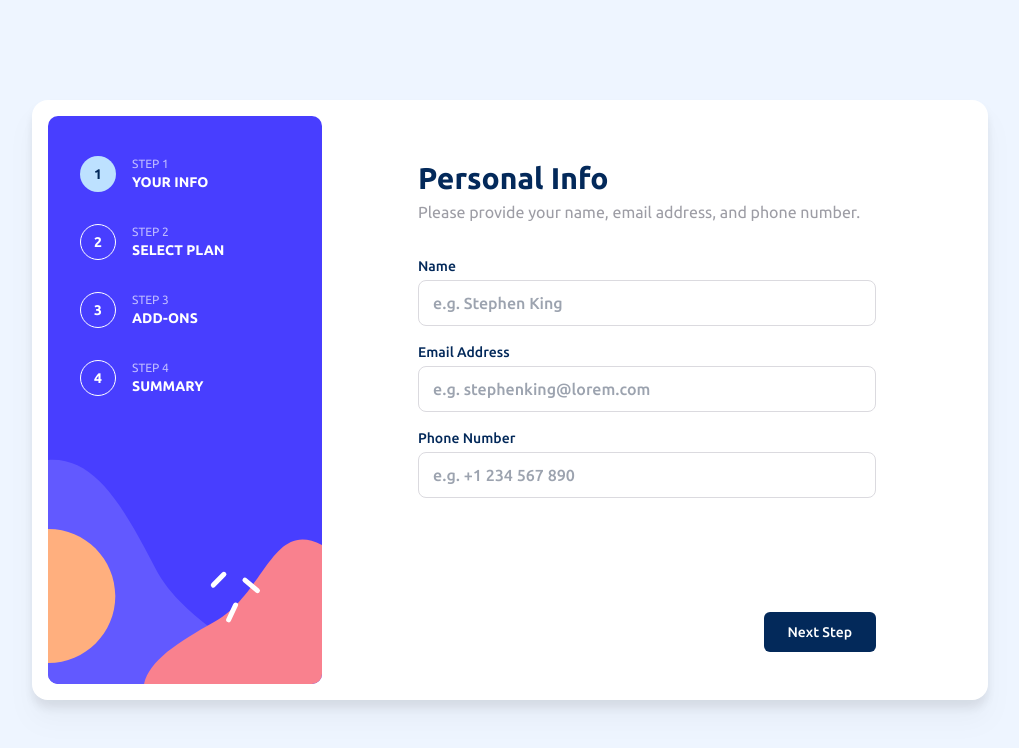
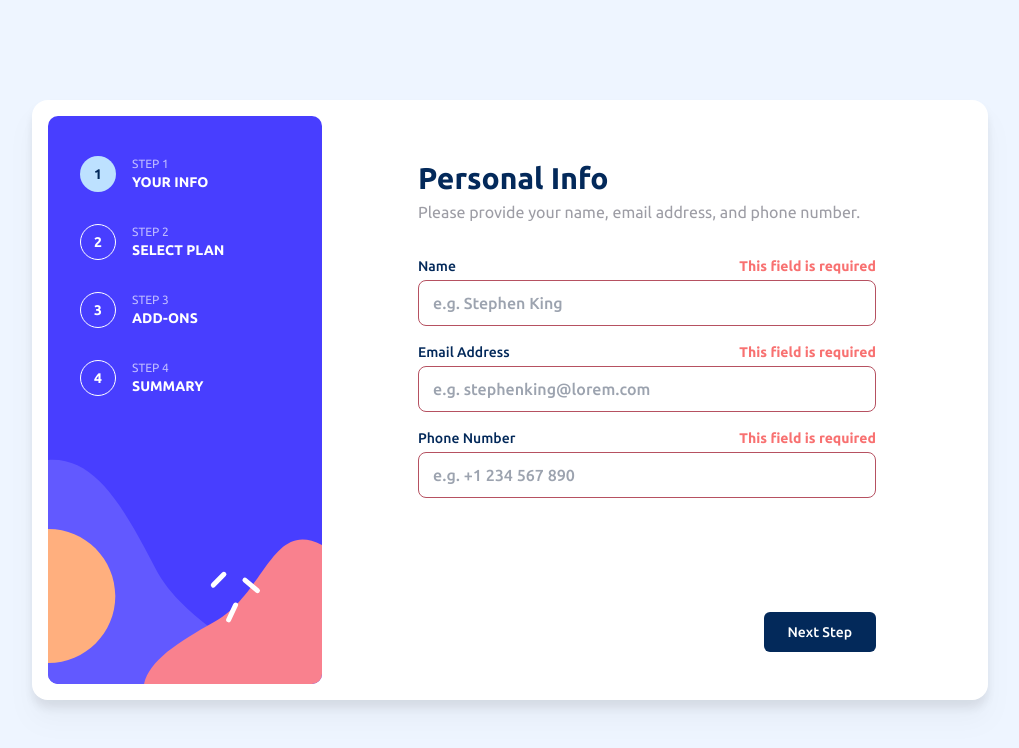
Before and after one commit to tehxueer29/multi-step-form, a React (Vite) app: page /multi-step-form/step-1 in a window 1280 px wide. Shown: the top 748 px of the page, without its empty margins (130-1149 px from the left). Built offline with nearby package versions, Linux system fonts and the light colour scheme.

Commit message:
feat: form validation for step 1

```diff
--- a/package.json
+++ b/package.json
@@ -13,7 +13,8 @@
     "@fontsource/roboto": "^5.0.14",
     "react": "^18.3.1",
     "react-dom": "^18.3.1",
-    "react-router-dom": "^6.26.0"
+    "react-router-dom": "^6.26.0",
+    "zustand": "^4.5.5"
   },
   "devDependencies": {
     "@eslint/js": "^9.8.0",
--- a/src/components/UI/TextInput.tsx
+++ b/src/components/UI/TextInput.tsx
@@ -1,20 +1,60 @@
+import { Input } from "../../store/userStore";
+import { useEffect, useRef, useState } from "react";
+
 type TextInputProps = {
   inputName: string;
   placeholder: string;
+  state: Input;
+  updateState: (value: string) => void;
 };
 
-export default function TextInput({ inputName, placeholder }: TextInputProps) {
+export default function TextInput({
+  inputName,
+  placeholder,
+  state,
+  updateState,
+}: TextInputProps) {
+  const { val, error } = state;
+  const [tempValue, setTempValue] = useState<string>(val);
+
+  // only run the callback after the first render reference: https://stackoverflow.com/a/74073310
+  const isMount = useRef(false);
+
+  // debounce hook reference: https://stackoverflow.com/a/72672732
+  useEffect(() => {
+    if (!isMount.current) {
+      isMount.current = true;
+    } else {
+      // Wait 1000 ms before copying the value of tempValue into value;
+      const timeout = setTimeout(() => {
+        updateState(tempValue);
+      }, 1000);
+
+      // If the hook is called again, cancel the previous timeout
+      // This creates a debounce instead of a delay
+      return () => clearTimeout(timeout);
+    }
+  }, [tempValue, updateState]);
+
   return (
     <div className="flex flex-col">
-      <label htmlFor={inputName} className="pb-1 font-medium text-primary-900 text-sm">
-        {inputName}
+      <label
+        htmlFor={inputName}
+        className="flex justify-between pb-1 text-sm font-medium text-primary-900"
+      >
+        <p>{inputName}</p>
+        <p className="font-bold text-red-400">{error}</p>
       </label>
       <input
-        className="rounded-lg border border-grey-500 px-3.5 py-2.5 placeholder:font-medium"
+        className={`rounded-lg border px-3.5 py-2.5 font-medium text-primary-900 transition-colors placeholder:font-medium focus:outline-none ${error ? "border-red-500 hover:border-red-600 focus:border-red-600" : "border-grey-500 hover:border-secondary-600 focus:border-secondary-600"}`}
         type="text"
         id={inputName}
         name={inputName}
         placeholder={placeholder}
+        value={tempValue}
+        onChange={(e) => {
+          setTempValue(e.target.value);
+        }}
       />
     </div>
   );
--- a/src/pages/YourInfo.tsx
+++ b/src/pages/YourInfo.tsx
@@ -1,6 +1,30 @@
+import { useUserStore } from "../store/userStore";
 import TextInput from "../components/UI/TextInput";
 
 export default function YourInfo() {
+  const { name, email, phone, setName, setEmail, setPhone } = useUserStore();
+
+  const textInputs = [
+    {
+      name: "Name",
+      placeholder: "e.g. Stephen King",
+      state: name,
+      updateState: setName,
+    },
+    {
+      name: "Email Address",
+      placeholder: "e.g. stephenking@lorem.com",
+      state: email,
+      updateState: setEmail,
+    },
+    {
+      name: "Phone Number",
+      placeholder: "e.g. +1 234 567 890",
+      state: phone,
+      updateState: setPhone,
+    },
+  ];
+
   return (
     <div>
       <h1>Personal Info</h1>
@@ -8,10 +32,15 @@ export default function YourInfo() {
         Please provide your name, email address, and phone number.
       </p>
       <div className="space-y-4">
-
-      <TextInput inputName="Name" placeholder="e.g. Stephen King" />
-      <TextInput inputName="Email Address" placeholder="e.g. stephenking@lorem.com" />
-      <TextInput inputName="Phone Number" placeholder="e.g. +1 234 567 890" />
+        {textInputs.map((input) => (
+          <TextInput
+            key={input.name}
+            inputName={input.name}
+            placeholder={input.placeholder}
+            state={input.state}
+            updateState={input.updateState}
+          />
+        ))}
       </div>
     </div>
   );
--- /dev/null
+++ b/src/store/addOnStore.tsx
@@ -0,0 +1,9 @@
+import { create } from "zustand";
+
+type AddOnStore = {
+  addOn: object; //TODO: Define the addOn object
+};
+
+export const useAddOnStore = create<AddOnStore>((set) => ({
+  addOn: {},
+}));
--- /dev/null
+++ b/src/store/planStore.tsx
@@ -0,0 +1,11 @@
+import { create } from "zustand";
+
+type PlanStore = {
+  plan: object; //TODO: Define the plan object
+  isMonthly: boolean;
+};
+
+export const usePlanStore = create<PlanStore>((set) => ({
+  plan: {},
+  isMonthly: true,
+}));
--- /dev/null
+++ b/src/store/userStore.tsx
@@ -0,0 +1,54 @@
+import { create } from "zustand";
+import { StoreApi } from "zustand/vanilla";
+
+// types
+type UserStore = {
+  name: Input;
+  email: Input;
+  phone: Input;
+  setName: (value: string) => void;
+  setEmail: (value: string) => void;
+  setPhone: (value: string) => void;
+};
+
+export type Input = {
+  val: string;
+  error: string;
+};
+
+// initializations
+const initialState: Input = {
+  val: "",
+  error: "",
+};
+
+// updateState is a helper function that updates the state of the input
+const updateState = (
+  input: string,
+  value: string,
+  set: StoreApi<UserStore>["setState"],
+) => {
+  let error = "";
+
+  if (value.length < 1) {
+    error = "This field is required";
+  } else if (input === "email") {
+    const emailRegex = /^[a-zA-Z0-9._-]+@[a-zA-Z0-9.-]+\.[a-zA-Z]{2,6}$/;
+    error = !emailRegex.test(value) ? "Invalid email address" : "";
+  } else if (input === "phone") {
+    const phoneRegex =
+      /^\+?[0-9]{1,4}[\s-]?[0-9]{1,3}[\s-]?[0-9]{1,4}[\s-]?[0-9]{1,4}$/;
+    error = !phoneRegex.test(value) ? "Invalid phone number" : "";
+  }
+
+  set({ [input]: { val: value, error: error } });
+};
+
+export const useUserStore = create<UserStore>((set) => ({
+  name: initialState,
+  email: initialState,
+  phone: initialState,
+  setName: (value: string) => updateState("name", value, set),
+  setEmail: (value: string) => updateState("email", value, set),
+  setPhone: (value: string) => updateState("phone", value, set),
+}));
```
Also changed, not shown: 6 other files (tests, documents, lock files or other folders).
